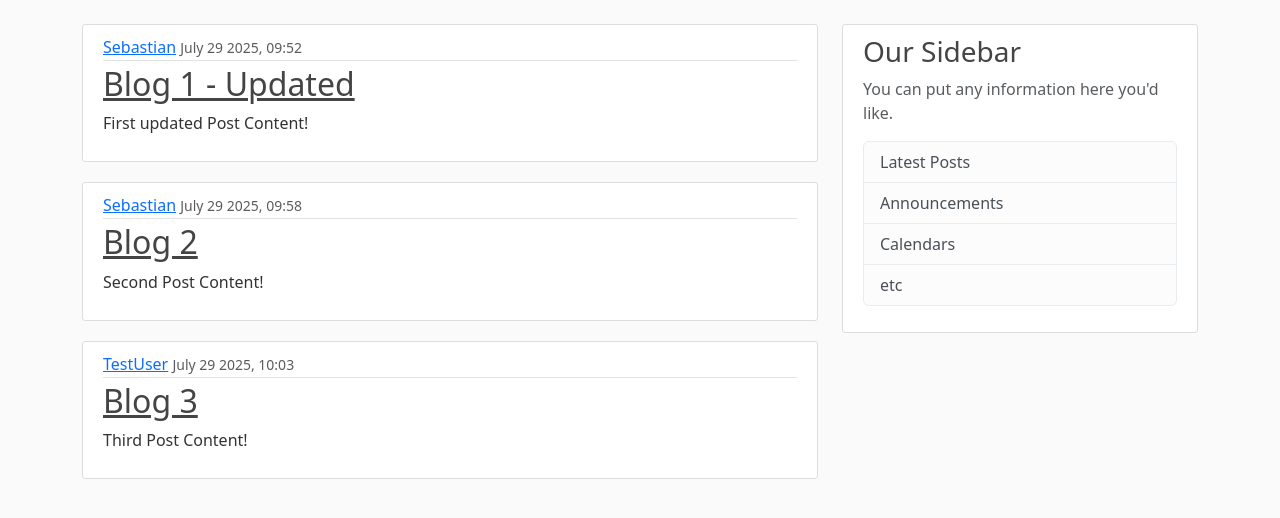
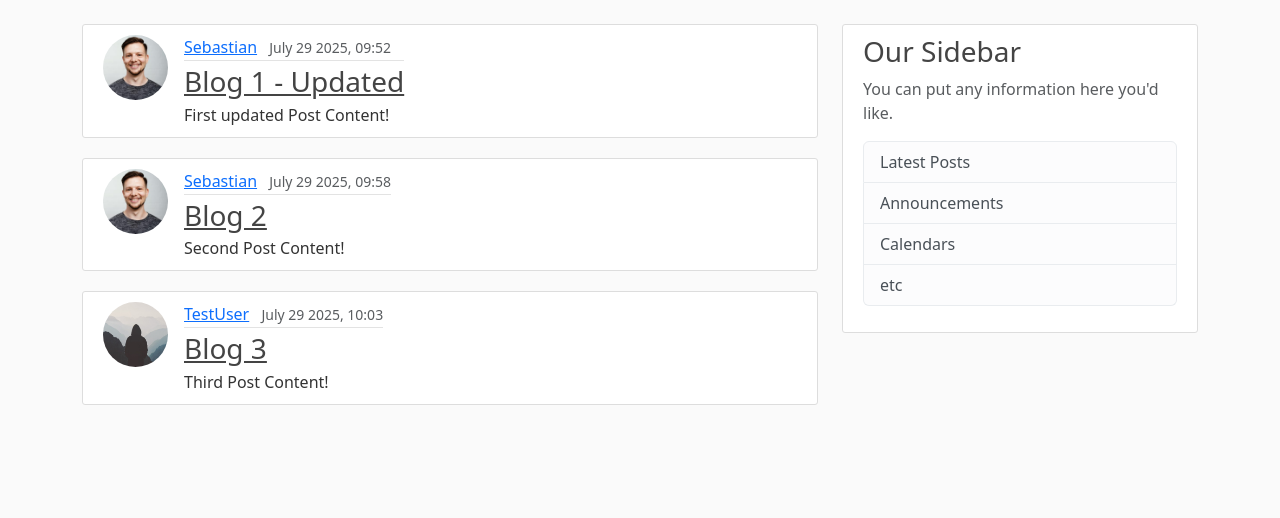
Before and after one commit to SebastianHpe/django_blog, a Django app: page / in a window 1280 px wide. Shown: the part 56-574 px from the top of the page. Run offline with Django 5.2, Linux system fonts and the light colour scheme; data comes from the database, SQL or seed files in the repository.

Commit message:
feat: Add profile picture to posts

```diff
--- a/django_project/blog/templates/blog/home.html
+++ b/django_project/blog/templates/blog/home.html
@@ -1,14 +1,17 @@
 {% extends "blog/base.html" %}
 {% block content %}
     {% for post in posts %}
-        <article class="media content-section">
-            <div class="media-body">
-                <div class="article-metadata">
-                <a class="mr-2" href="#">{{ post.author }}</a>
-                <small class="text-muted">{{ post.date_posted|date:"F d Y, H:i" }}</small>
+        <article class="content-section">
+            <div class="d-flex align-items-start">
+                <img class="rounded-circle article-img me-3" src="{{ post.author.profile.image.url }}" alt="Profile Image">
+                <div>
+                    <div class="article-metadata mb-1">
+                        <a class="me-2" href="#">{{ post.author }}</a>
+                        <small class="text-muted">{{ post.date_posted|date:"F d Y, H:i" }}</small>
+                    </div>
+                    <h2 class="h3 mb-1"><a class="article-title" href="#">{{ post.title }}</a></h2>
+                    <p class="article-content mb-0">{{ post.content }}</p>
                 </div>
-                <h2><a class="article-title" href="#">{{ post.title }}</a></h2>
-                <p class="article-content">{{ post.content }}</p>
             </div>
         </article>
     {% endfor %}
```
